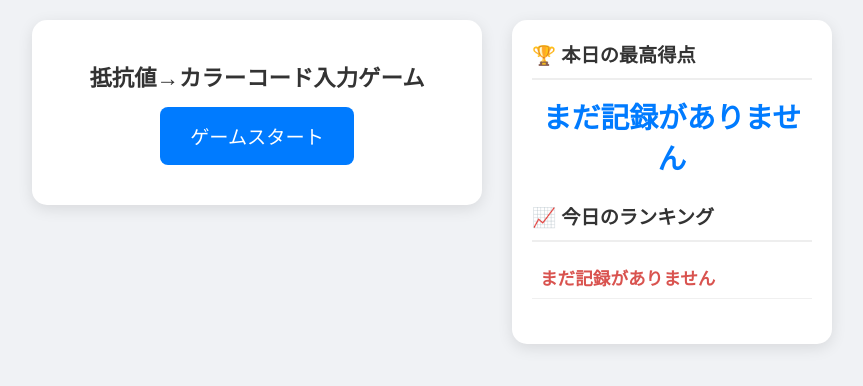
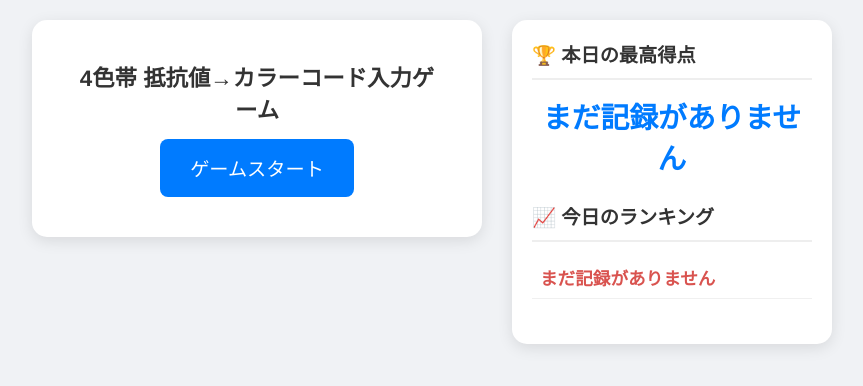
Before and after one commit to E-TechKB/ValueToColor, a plain HTML site: page index.html in a window 1280 px wide. Shown: the whole page, without its empty margins (208-1071 px from the left). Drawn offline with Linux system fonts and the light colour scheme.

Commit message:
Update index.html

```diff
--- a/index.html
+++ b/index.html
@@ -3,7 +3,7 @@
 <head>
     <meta charset="UTF-8">
     <meta name="viewport" content="width=device-width, initial-scale=1.0">
-    <title>抵抗値→カラーコード入力ゲーム</title>
+    <title>4色帯 抵抗値→カラーコード入力ゲーム</title>
 
     <style>
         body {
@@ -312,7 +312,7 @@
 
         <div id="game-wrapper">
             <div id="start-screen">
-                <h1>抵抗値→カラーコード入力ゲーム</h1>
+                <h1>4色帯 抵抗値→カラーコード入力ゲーム</h1>
                 <button id="start-button">ゲームスタート</button>
             </div>
 
@@ -653,4 +653,5 @@
         });
     </script>
 </body>
+
 </html>
```
